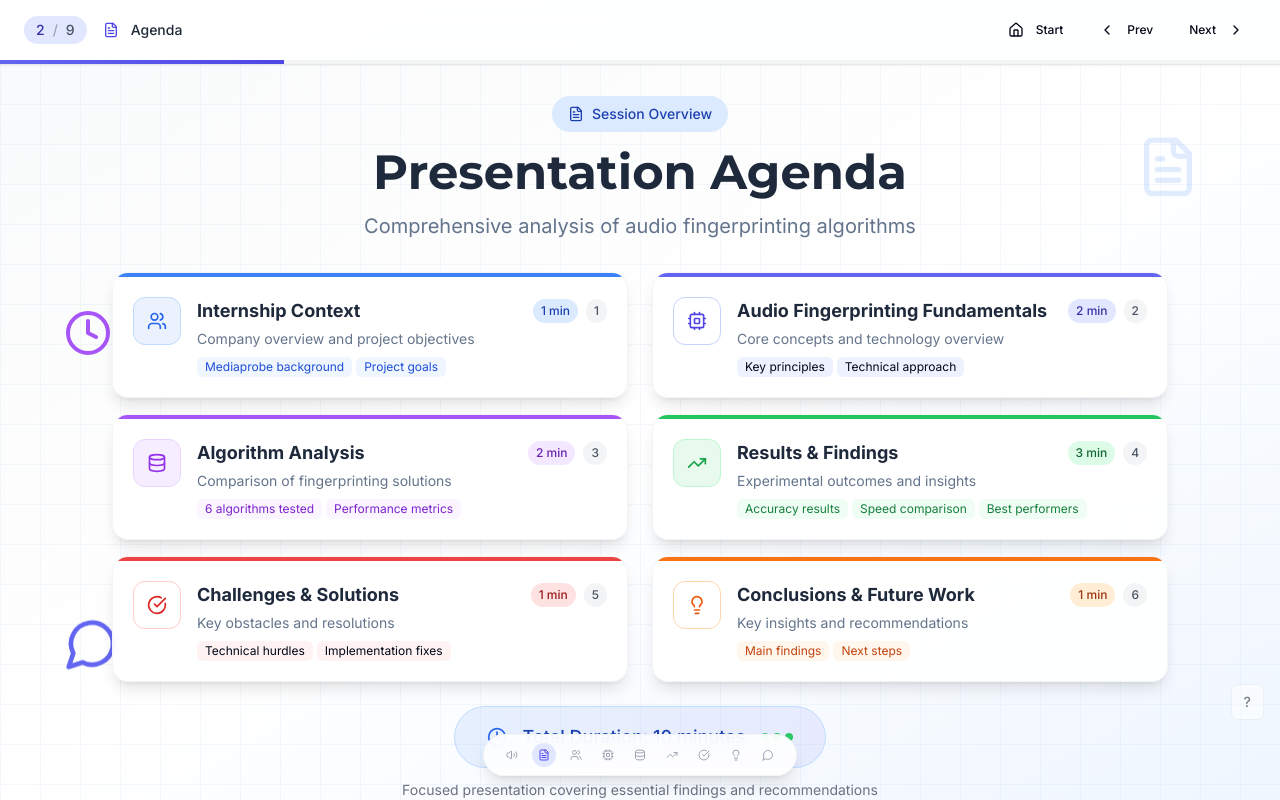
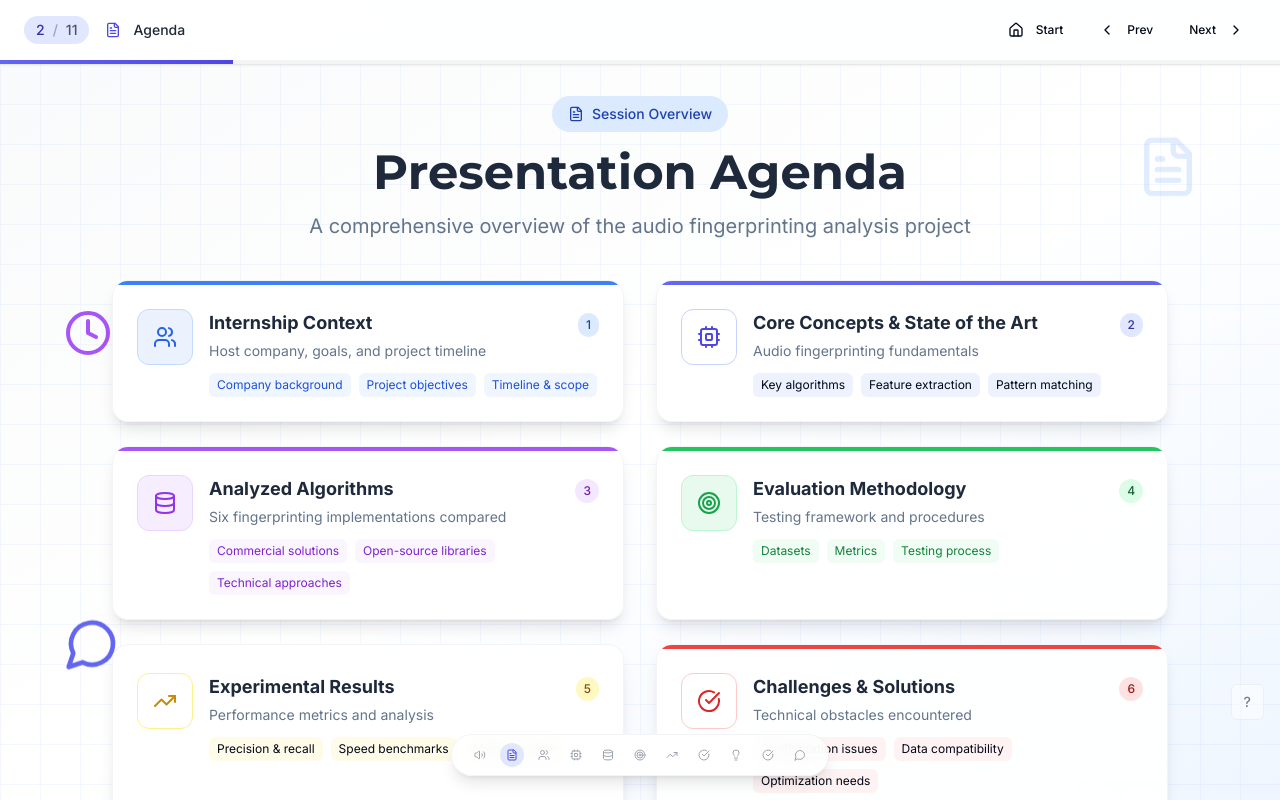
Before and after one commit to TheAlmeida/sonic-signature-showcase, a React (Vite) app: page / in a window 1280 px wide. Both pictures are taken after a click on the button "Next". Built offline with nearby package versions, Linux system fonts and the light colour scheme.

Commit message:
Reverted to commit 686b658553851ea5655c925ba9db99e05996d6e5

```diff
--- a/src/components/Presentation.tsx
+++ b/src/components/Presentation.tsx
@@ -1,3 +1,4 @@
+
 import React, { useState, useEffect } from 'react';
 import { ChevronLeft, ChevronRight, Volume2, Cpu, Database, BarChart3, Target, CheckCircle, ArrowRight, Mic, AudioWaveform, Settings, Search, Clock, TrendingUp, Users, Lightbulb, MessageCircle, FileText, Home } from 'lucide-react';
 import { Button } from '@/components/ui/button';
@@ -17,11 +18,13 @@ const slides = [
   { id: 'title', title: 'Title', icon: Volume2, component: TitleSlide, color: 'blue' },
   { id: 'agenda', title: 'Agenda', icon: FileText, component: AgendaSlide, color: 'indigo' },
   { id: 'context', title: 'Internship Context', icon: Users, component: ContextSlide, color: 'sky' },
-  { id: 'concepts', title: 'Audio Fingerprinting', icon: Cpu, component: ConceptsSlide, color: 'purple' },
-  { id: 'algorithms', title: 'Algorithm Analysis', icon: Database, component: AlgorithmsSlide, color: 'gray' },
-  { id: 'results', title: 'Results & Findings', icon: TrendingUp, component: ResultsSlide, color: 'blue' },
+  { id: 'concepts', title: 'Core Concepts', icon: Cpu, component: ConceptsSlide, color: 'purple' },
+  { id: 'algorithms', title: 'Analyzed Algorithms', icon: Database, component: AlgorithmsSlide, color: 'gray' },
+  { id: 'methodology', title: 'Evaluation Methodology', icon: Target, component: MethodologySlide, color: 'blue' },
+  { id: 'results', title: 'Experimental Results', icon: TrendingUp, component: ResultsSlide, color: 'blue' },
   { id: 'challenges', title: 'Challenges & Solutions', icon: CheckCircle, component: ChallengesSlide, color: 'red' },
-  { id: 'conclusions', title: 'Conclusions & Future Work', icon: Lightbulb, component: ConclusionsSlide, color: 'green' },
+  { id: 'future', title: 'Future Work', icon: Lightbulb, component: FutureWorkSlide, color: 'indigo' },
+  { id: 'conclusions', title: 'Conclusions', icon: CheckCircle, component: ConclusionsSlide, color: 'green' },
   { id: 'thanks', title: 'Thank You', icon: MessageCircle, component: ThankYouSlide, color: 'purple' },
 ];
 
--- a/src/components/slides/AgendaSlide.tsx
+++ b/src/components/slides/AgendaSlide.tsx
@@ -7,50 +7,58 @@ const AgendaSlide = () => {
     {
       icon: Users,
       title: 'Internship Context',
-      description: 'Company overview and project objectives',
+      description: 'Host company, goals, and project timeline',
       color: 'blue',
-      duration: '1 min',
-      topics: ['Mediaprobe background', 'Project goals']
+      topics: ['Company background', 'Project objectives', 'Timeline & scope']
     },
     {
       icon: Cpu,
-      title: 'Audio Fingerprinting Fundamentals',
-      description: 'Core concepts and technology overview',
+      title: 'Core Concepts & State of the Art',
+      description: 'Audio fingerprinting fundamentals',
       color: 'indigo',
-      duration: '2 min',
-      topics: ['Key principles', 'Technical approach']
+      topics: ['Key algorithms', 'Feature extraction', 'Pattern matching']
     },
     {
       icon: Database,
-      title: 'Algorithm Analysis',
-      description: 'Comparison of fingerprinting solutions',
+      title: 'Analyzed Algorithms',
+      description: 'Six fingerprinting implementations compared',
       color: 'purple',
-      duration: '2 min',
-      topics: ['6 algorithms tested', 'Performance metrics']
+      topics: ['Commercial solutions', 'Open-source libraries', 'Technical approaches']
+    },
+    {
+      icon: Target,
+      title: 'Evaluation Methodology',
+      description: 'Testing framework and procedures',
+      color: 'green',
+      topics: ['Datasets', 'Metrics', 'Testing process']
     },
     {
       icon: TrendingUp,
-      title: 'Results & Findings',
-      description: 'Experimental outcomes and insights',
-      color: 'green',
-      duration: '3 min',
-      topics: ['Accuracy results', 'Speed comparison', 'Best performers']
+      title: 'Experimental Results',
+      description: 'Performance metrics and analysis',
+      color: 'yellow',
+      topics: ['Precision & recall', 'Speed benchmarks', 'Memory usage']
     },
     {
       icon: CheckCircle,
       title: 'Challenges & Solutions',
-      description: 'Key obstacles and resolutions',
+      description: 'Technical obstacles encountered',
       color: 'red',
-      duration: '1 min',
-      topics: ['Technical hurdles', 'Implementation fixes']
+      topics: ['Configuration issues', 'Data compatibility', 'Optimization needs']
     },
     {
       icon: Lightbulb,
-      title: 'Conclusions & Future Work',
-      description: 'Key insights and recommendations',
+      title: 'Future Work',
+      description: 'Research direction recommendations',
       color: 'orange',
-      duration: '1 min',
-      topics: ['Main findings', 'Next steps']
+      topics: ['Deep learning', 'Scaling strategies', 'Real-time processing']
+    },
+    {
+      icon: BarChart3,
+      title: 'Conclusions',
+      description: 'Key insights and proposals',
+      color: 'emerald',
+      topics: ['Performance summary', 'Best practices', 'Improvement plan']
     },
   ];
 
@@ -82,7 +90,7 @@ const AgendaSlide = () => {
 
       <div className="relative z-10 max-w-6xl mx-auto h-full py-8 px-12">
         {/* Enhanced Header */}
-        <div className="text-center mb-8 animate-slide-in-up">
+        <div className="text-center mb-10 animate-slide-in-up">
           <div className="inline-flex items-center space-x-2 bg-blue-100 text-blue-800 px-4 py-2 rounded-full text-sm font-medium mb-4 animate-fade-in">
             <FileText className="h-4 w-4" />
             <span>Session Overview</span>
@@ -91,12 +99,12 @@ const AgendaSlide = () => {
             Presentation Agenda
           </h1>
           <p className="text-xl text-presentation-text-light animate-fade-in" style={{ animationDelay: '0.4s' }}>
-            Comprehensive analysis of audio fingerprinting algorithms
+            A comprehensive overview of the audio fingerprinting analysis project
           </p>
         </div>
 
         {/* Enhanced Agenda Grid */}
-        <div className="grid grid-cols-2 gap-y-4 gap-x-6 mb-6">
+        <div className="grid grid-cols-2 gap-y-6 gap-x-8 mb-8">
           {agendaItems.map((item, index) => {
             const Icon = item.icon;
             return (
@@ -106,31 +114,26 @@ const AgendaSlide = () => {
                 style={{ animationDelay: `${0.6 + index * 0.1}s` }}
               >
                 <div className={`h-1 bg-${item.color}-500 w-full`}></div>
-                <div className="p-5">
+                <div className="p-6">
                   <div className="flex items-start space-x-4">
-                    <div className={`flex-shrink-0 w-12 h-12 bg-${item.color}-500/10 rounded-xl flex items-center justify-center border border-${item.color}-200 group-hover:scale-105 transition-transform duration-300`}>
-                      <Icon className={`h-5 w-5 text-${item.color}-600`} />
+                    <div className={`flex-shrink-0 w-14 h-14 bg-${item.color}-500/10 rounded-xl flex items-center justify-center border border-${item.color}-200 group-hover:scale-105 transition-transform duration-300`}>
+                      <Icon className={`h-6 w-6 text-${item.color}-600`} />
                     </div>
                     <div className="flex-1">
-                      <div className="flex items-center justify-between mb-1">
-                        <h3 className={`text-lg font-bold text-presentation-text group-hover:text-${item.color}-700 transition-colors duration-300`}>
+                      <div className="flex items-center justify-between">
+                        <h3 className={`text-lg font-bold text-presentation-text mb-1 group-hover:text-${item.color}-700 transition-colors duration-300`}>
                           {item.title}
                         </h3>
-                        <div className="flex items-center space-x-2">
-                          <span className={`text-xs bg-${item.color}-100 text-${item.color}-800 px-2 py-1 rounded-full font-medium`}>
-                            {item.duration}
-                          </span>
-                          <span className={`text-xs bg-gray-100 text-gray-600 px-2 py-1 rounded-full font-medium`}>
-                            {index + 1}
-                          </span>
-                        </div>
+                        <span className={`text-xs bg-${item.color}-100 text-${item.color}-800 px-2 py-1 rounded-full font-medium`}>
+                          {index + 1}
+                        </span>
                       </div>
-                      <p className="text-sm text-presentation-text-light mb-2">
+                      <p className="text-sm text-presentation-text-light mb-3">
                         {item.description}
                       </p>
-                      <div className={`flex flex-wrap gap-1 text-xs`}>
+                      <div className={`flex flex-wrap gap-2 text-xs`}>
                         {item.topics.map((topic, topicIndex) => (
-                          <span key={topicIndex} className={`bg-${item.color}-50 text-${item.color}-700 px-2 py-0.5 rounded-md`}>
+                          <span key={topicIndex} className={`bg-${item.color}-50 text-${item.color}-700 px-2 py-1 rounded-md`}>
                             {topic}
                           </span>
                         ))}
@@ -144,19 +147,16 @@ const AgendaSlide = () => {
         </div>
 
         {/* Enhanced Footer */}
-        <div className="text-center animate-slide-in-up" style={{ animationDelay: '1.0s' }}>
+        <div className="text-center animate-slide-in-up" style={{ animationDelay: '1.2s' }}>
           <div className="inline-flex items-center space-x-4 px-8 py-4 bg-gradient-to-r from-blue-500/10 to-indigo-500/10 backdrop-blur-sm rounded-full border border-blue-200">
             <Clock className="h-5 w-5 text-blue-600" />
-            <span className="text-lg font-medium text-blue-800">Total Duration: 10 minutes</span>
+            <span className="text-lg font-medium text-blue-800">Presentation Duration: ~45 minutes</span>
             <div className="flex items-center space-x-1">
               <div className="w-2 h-2 bg-green-500 rounded-full animate-pulse"></div>
               <div className="w-2 h-2 bg-green-500 rounded-full animate-pulse" style={{ animationDelay: '0.3s' }}></div>
               <div className="w-2 h-2 bg-green-500 rounded-full animate-pulse" style={{ animationDelay: '0.6s' }}></div>
             </div>
           </div>
-          <p className="text-sm text-gray-500 mt-3">
-            Focused presentation covering essential findings and recommendations
-          </p>
         </div>
       </div>
     </div>
```
